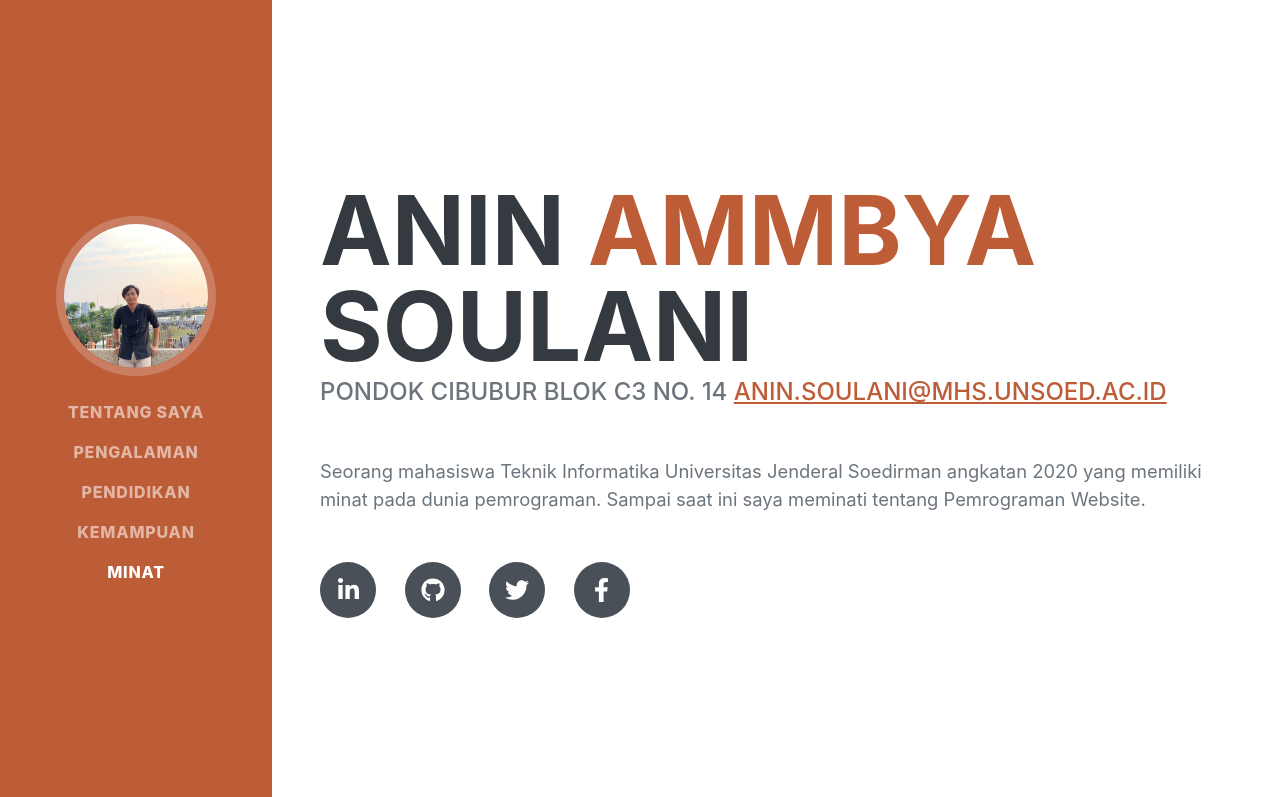
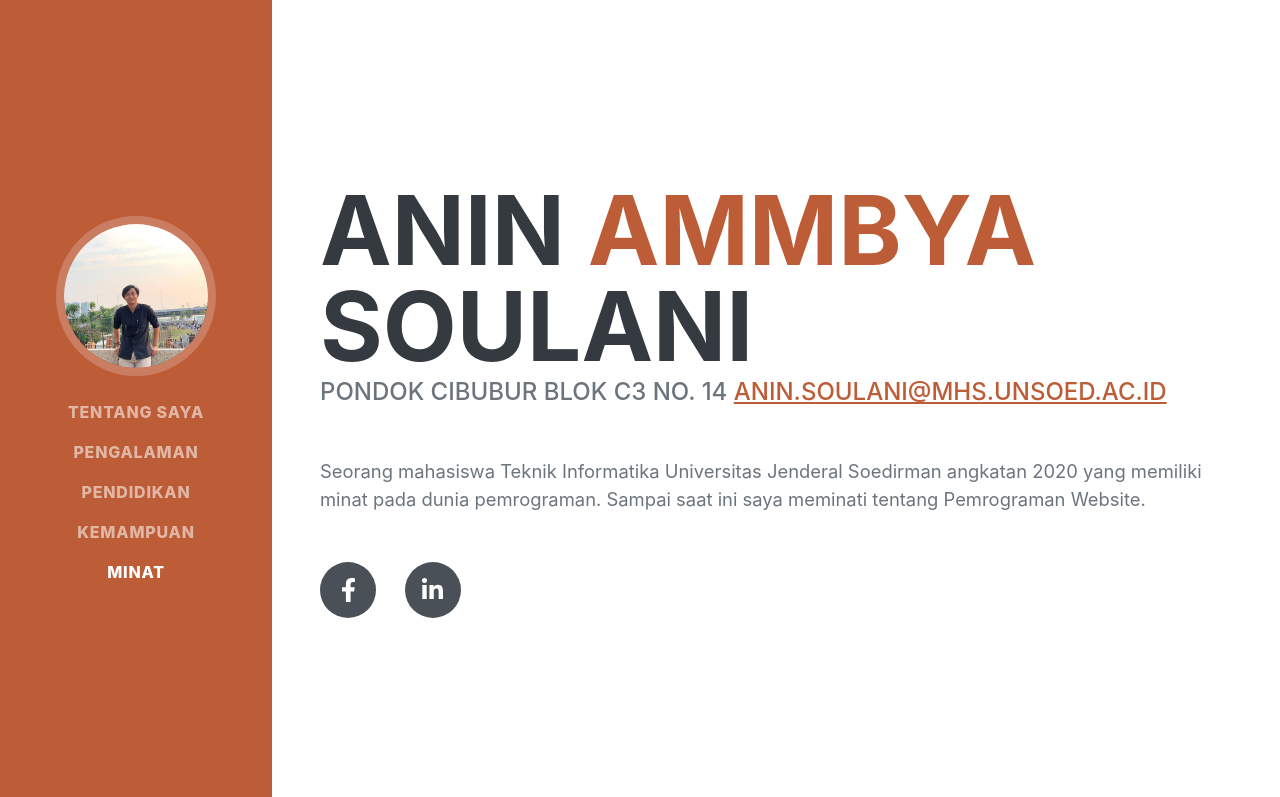
Before and after one commit to aninsoulani/aninsoulani.github.io, a plain HTML site: page index.html in a window 1280 px wide. Shown: the top 797 px of the page. Drawn offline with nearby package versions, Linux system fonts and the light colour scheme; a web font is replaced by a local one.

Commit message:
mengubah icon

```diff
--- a/index.html
+++ b/index.html
@@ -49,10 +49,8 @@
                     </div>
                     <p class="lead mb-5">Seorang mahasiswa Teknik Informatika Universitas Jenderal Soedirman angkatan 2020 yang memiliki minat pada dunia pemrograman. Sampai saat ini saya meminati tentang Pemrograman Website.</p>
                     <div class="social-icons">
+                        <a class="social-icon" href="https://www.facebook.com/a.soulani"><i class="fab fa-facebook-f"></i></a>
                         <a class="social-icon" href="https://www.linkedin.com/in/anin-ammbya-soulani-809398180"><i class="fab fa-linkedin-in"></i></a>
-                        <a class="social-icon" href="#!"><i class="fab fa-github"></i></a>
-                        <a class="social-icon" href="#!"><i class="fab fa-twitter"></i></a>
-                        <a class="social-icon" href="https://www.facebook.com/a.soulani"><i class="fab fa-facebook-f"></i></a>
                     </div>
                 </div>
             </section>
```
